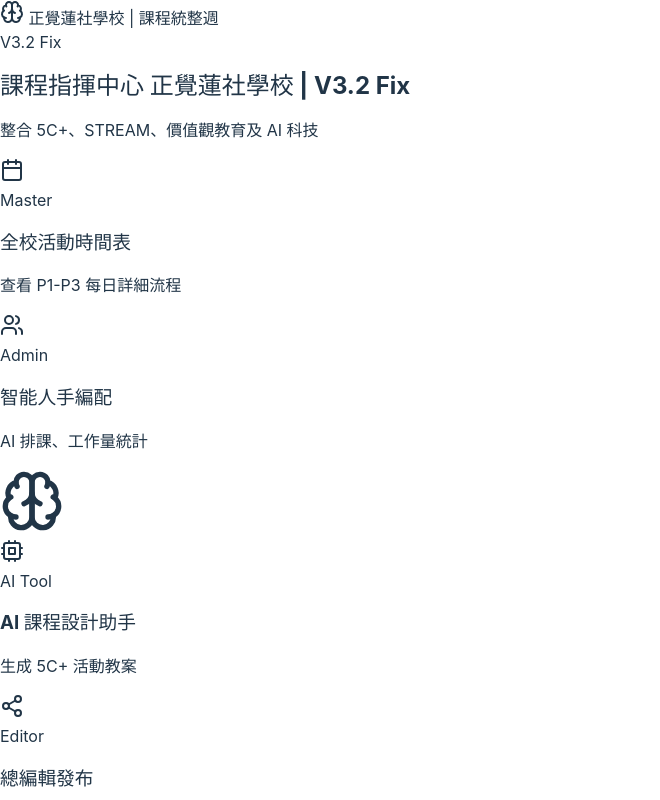
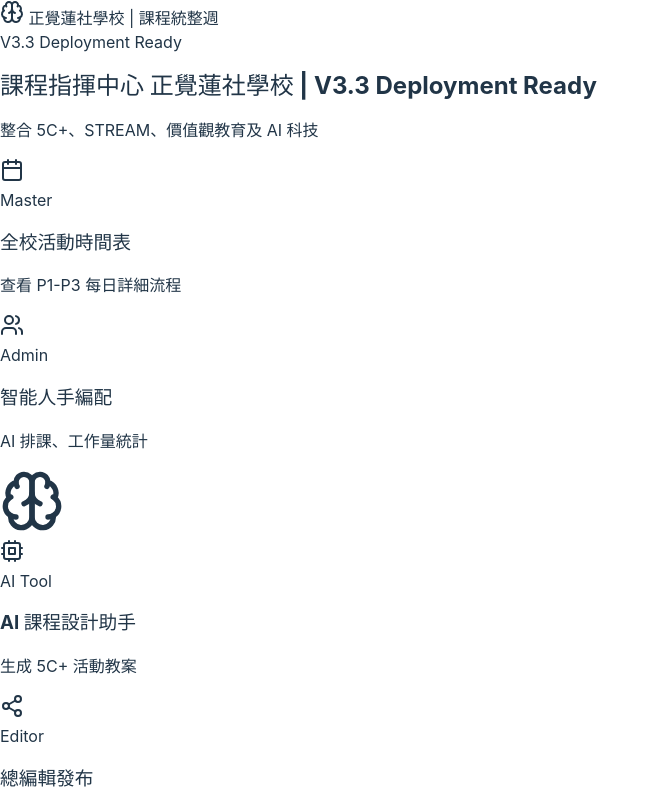
Before and after one commit to lwysams-beep/Curriculum_Week, a React app: page / in a window 1280 px wide. Shown: the top 800 px of the page, without its empty margins (0-660 px from the left). Built offline with nearby package versions, Linux system fonts and the light colour scheme; the HTML template or start-up script is replaced by a standard one.

Commit message:
Force Update V3.3

```diff
--- a/src/App.tsx
+++ b/src/App.tsx
@@ -1,3 +1,4 @@
+// @ts-nocheck
 import React, { useState, useEffect, useMemo } from 'react';
 import {
   BookOpen,
@@ -605,7 +606,7 @@ const EditorConsole = () => {
 const Dashboard = ({ changeTab }: { changeTab: (t: string) => void }) => (
   <div className="space-y-6 animate-fadeIn p-6">
     <header className="mb-6">
-      <h2 className="text-3xl font-bold text-slate-800">課程指揮中心 正覺蓮社學校 | V3.2 Fix</h2>
+      <h2 className="text-3xl font-bold text-slate-800">課程指揮中心 正覺蓮社學校 | V3.3 Deployment Ready</h2>
       <p className="text-slate-500">整合 5C+、STREAM、價值觀教育及 AI 科技</p>
     </header>
 
@@ -1123,7 +1124,7 @@ const App = () => {
              <div className="flex items-center gap-2 font-bold text-lg"><Brain className="text-indigo-400"/> 正覺蓮社學校 | 課程統整週</div>
            )}
         </div>
-        <div className="text-sm font-mono opacity-50">V3.2 Fix</div>
+        <div className="text-sm font-mono opacity-50">V3.3 Deployment Ready</div>
       </div>
 
       {/* Content Area */}
```
